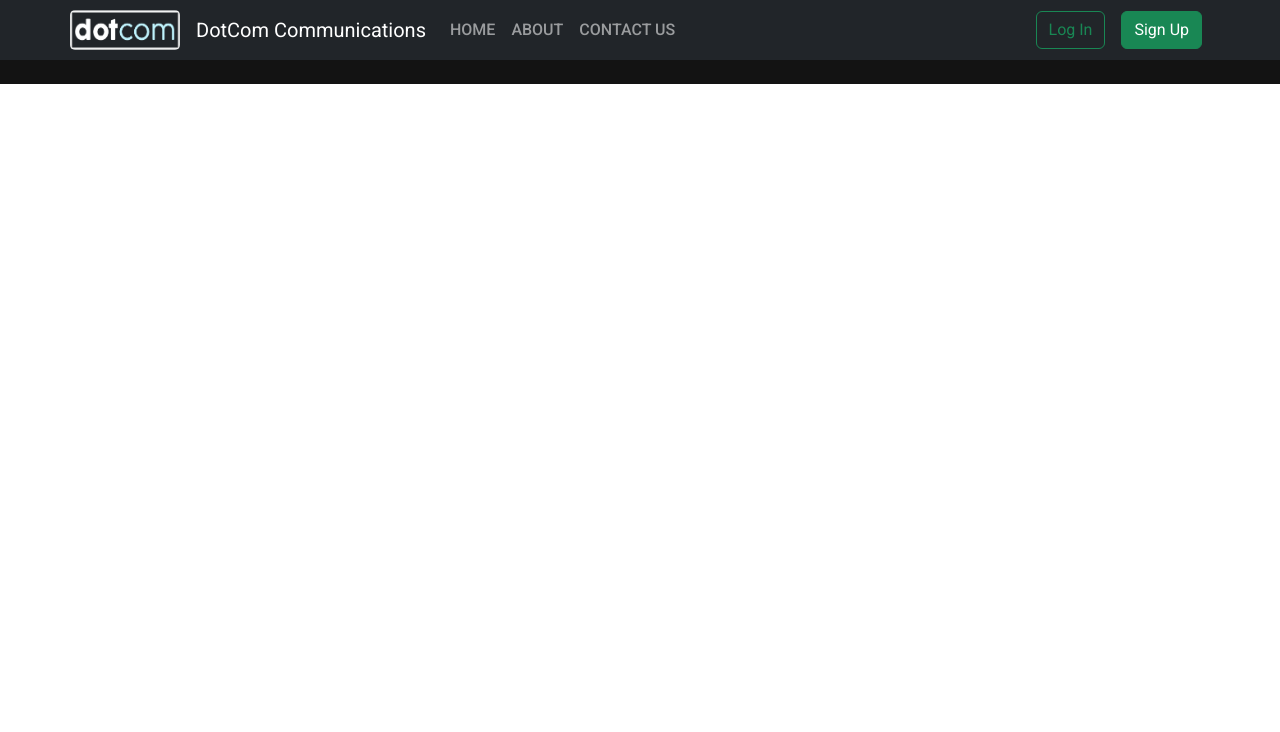
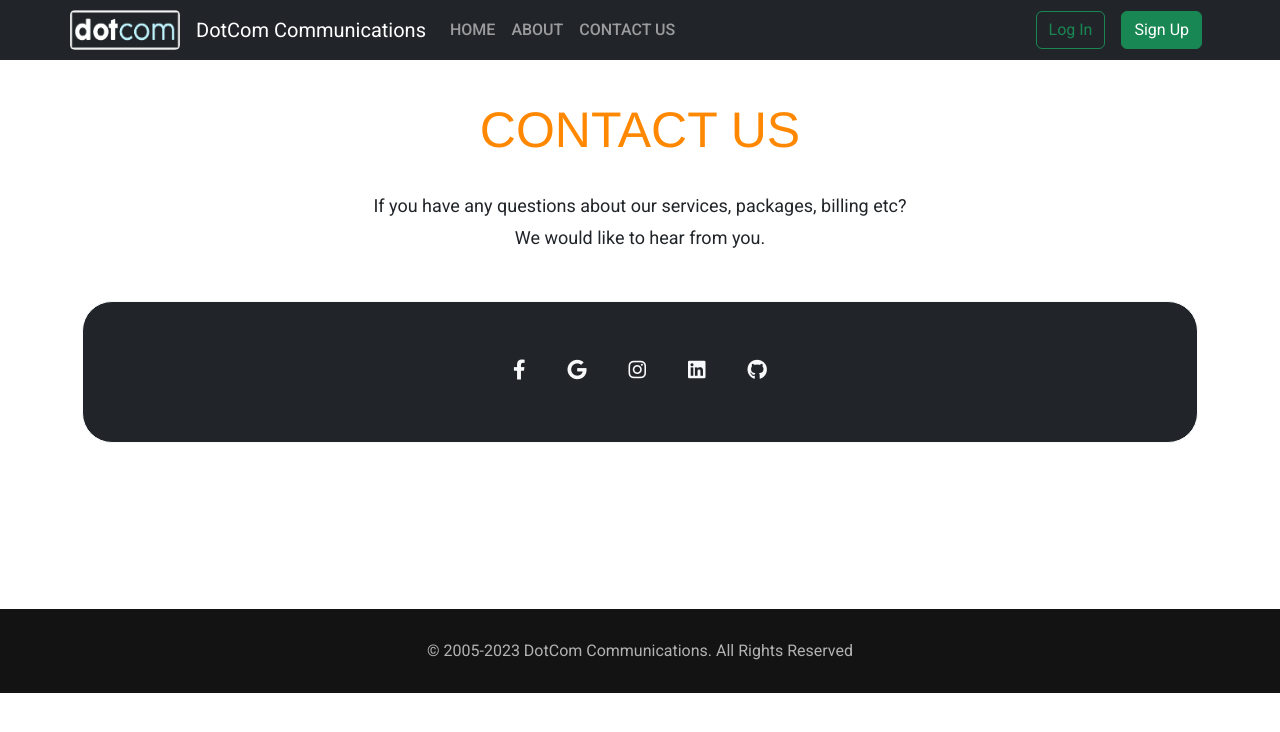
Before and after one commit to Mubassim-Khan/Landing---Login-Page, a React (Create React App) app: page /contact in a window 1280 px wide. Shown: the top 732 px of the page. Built offline with nearby package versions, Linux system fonts and the light colour scheme.

Commit message:
Added Contact component -> Website almost complete

```diff
--- a/src/App.css
+++ b/src/App.css
@@ -240,8 +240,46 @@ ul {
   padding: 30px 0;
 }
 
-.content-navbar{
+.content-navbar {
   text-transform: uppercase;
   display: block;
   font-weight: 500;
 }
+
+.section-wrapper {
+  font-size: 1rem;
+  font-weight: 400;
+  line-height: 1.5;
+  color: #212529;
+  box-sizing: border-box;
+  margin: 0;
+  border: none;
+  position: relative;
+  background-color: #f6f6f6;
+  padding: 150px 0;
+}
+
+.section-heading strong {
+  color: #f80;
+}
+
+.page-heading--contact {
+  margin-bottom: 50px;
+}
+
+.page-heading{
+  padding: 100px 0;
+}
+
+.page-heading-title{
+  color: #f80;
+  text-transform: uppercase;
+  font-size: 50px;
+  margin-bottom: 30px;
+  font-family: Roboto Slab,Helvetica,Arial,sans-serif;
+}
+
+.page-heading-text{
+  font-size: 18px;
+  margin-bottom: 15px;
+}
--- a/src/App.js
+++ b/src/App.js
@@ -1,13 +1,14 @@
 import './App.css';
 import LandingPage from './Components/LandingPage';
+import Navbar from './Components/Navbar';
+import About from './Components/About';
+import Footer from './Components/Footer';
+import Contact from './Components/Contact';
 import {
   BrowserRouter,
   Route,
   Routes
 } from 'react-router-dom';
-import Navbar from './Components/Navbar';
-import About from './Components/About';
-import Footer from './Components/Footer';
 
 function App() {
   return (
@@ -17,6 +18,7 @@ function App() {
         <Routes>
           <Route exact path='/' element={<LandingPage />}></Route>
           <Route exact path='/about' element={<About />}></Route>
+          <Route exact path='/contact' element={<Contact />}></Route>
         </Routes>
         <Footer />
       </BrowserRouter>
--- a/src/Components/About.js
+++ b/src/Components/About.js
@@ -2,25 +2,23 @@ import React from 'react'
 
 export default function About() {
   return (
-    <div className='container'>
-        <section className="section-wrapper section-wrapper--gray section-about">
+	<section className="section-wrapper section-wrapper--gray section-about">
 		<div className="container">
 			<div className="row">
 				<div className="col-md-6">
 					<h1 className="section-heading">
-						<span>About <strong>Connect</strong></span>
+						<span>About <strong>DotCom</strong></span>
 					</h1>
 					<div className="section-description">
-						<p>Connect Communications was established in 2005 and we are the largest Internet &amp; Data Service Provider in Karachi. We offer various services to the corporate and consumer sectors.</p>
-						<p>Connect Communications is not only a name or a company. It is a passion, a desire to grow, serve and excel. It's success story is carved by untiring hard work, dedication and adherence of its team members to its cause. For our clients Connect Communications is a name which stands for its commitment, customer care, integrity, product knowledge, trouble free services and competitive prices.</p>
+						<p>DotCom Communications was established in 2005 and we are the largest Internet &amp; Data Service Provider in Karachi. We offer various services to the corporate and consumer sectors.</p>
+						<p>DotCom Communications is not only a name or a company. It is a passion, a desire to grow, serve and excel. It's success story is carved by untiring hard work, dedication and adherence of its team members to its cause. For our clients DotCom Communications is a name which stands for its commitment, customer care, integrity, product knowledge, trouble free services and competitive prices.</p>
 					</div>
 				</div>
 				<div className="col-md-6">
-					<img src="https://www.connect.net.pk/assets/application/public/images/page/img-about.webp" className="img-fluid img-thumbnail" alt="About Connect" title="About Connect"/>
+					<img src="https://www.connect.net.pk/assets/application/public/images/page/img-about.webp" className="img-fluid img-thumbnail" alt="About DotCom" title="About DotCom"/>
 				</div>
 			</div>
 		</div>
 	</section>
-    </div>
   )
 }
--- a/src/Components/Carousel.js
+++ b/src/Components/Carousel.js
@@ -3,9 +3,6 @@ import React from 'react'
 export default function Carousel() {
     return (
         <>
-            {/* <div className="container d-flex">
-                <h2 className='d-none d-md-block'>Website</h2>
-            </div> */}
             <div id="carouselExampleFade" className="carousel slide carousel-fade my-2" data-bs-ride="carousel">
                 <div className="carousel-indicators">
                     <button type="button" data-bs-target="#carouselExampleFade" data-bs-slide-to="0" className="active" aria-current="true" aria-label="Slide 1"></button>
--- /dev/null
+++ b/src/Components/Contact.js
@@ -0,0 +1,80 @@
+import React from 'react'
+
+export default function Contact() {
+    return (
+        <>
+            <div className="page-heading page-heading--contact text-center text--black">
+                <h1 className="page-heading-title text--orange">Contact Us</h1>
+                <p className="page-heading-text">If you have any questions about our services, packages, billing etc? <br/>We would like to hear from you.</p>
+            {/* Card */}
+            <div className="container text-center" style={{ color: "white" }}>
+                <div className="card border-light text-bg-dark mb-3 mt-5" style={{borderRadius: "30px"}}>
+                    <div className="card-body">
+                        <div className="container pt-1">
+                            <section className="mb-2">
+                                {/* Facebook */}
+                                <a
+                                    className="btn btn-link btn-floating btn-lg text-light m-1"
+                                    href="https://www.facebook.com/mubassimahmed.khan.7/"
+                                    role="button"
+                                    rel="noopener noreferrer"
+                                    target="_blank"
+                                    title="Facebook"
+                                    data-mdb-ripple-color="dark"
+                                ><i className="fab fa-facebook-f"></i
+                                ></a>
+                                {/* Google */}
+                                <a
+                                    className="btn btn-link btn-floating btn-lg text-light m-1"
+                                    href="mailto:mubassimkhan@gmail.com"
+                                    role="button"
+                                    rel="noopener noreferrer"
+                                    target="_blank"
+                                    title="Google Mail"
+                                    data-mdb-ripple-color="dark"
+                                ><i className="fab fa-google"></i
+                                ></a>
+                                {/* Instagram */}
+                                <a
+                                    className="btn btn-link btn-floating btn-lg text-light m-1"
+                                    href="https://www.instagram.com/mubassimkhan_08/?utm_source=qr&igshid=MzNlNGNkZWQ4Mg%3D%3D"
+                                    role="button"
+                                    rel="noopener noreferrer"
+                                    target="_blank"
+                                    title="Instagram"
+                                    data-mdb-ripple-color="dark"
+                                ><i className="fab fa-instagram"></i
+                                ></a>
+                                {/* LinkedIn */}
+                                <a
+                                    className="btn btn-link btn-floating btn-lg text-light m-1"
+                                    href="https://www.linkedin.com/in/mubassim-ahmed-khan/"
+                                    role="button"
+                                    rel="noopener noreferrer"
+                                    target="_blank"
+                                    title="LinkedIn"
+                                    data-mdb-ripple-color="dark"
+                                ><i className="fab fa-linkedin"></i
+                                ></a>
+                                {/* Github */}
+                                <a
+                                    className="btn btn-link btn-floating btn-lg text-light m-1"
+                                    href="https://www.github.com/Mubassim-Khan"
+                                    rel="noopener noreferrer"
+                                    target="_blank"
+                                    title="Github"
+                                    role="button"
+                                    data-mdb-ripple-color="dark"
+                                ><i className="fab fa-github"></i
+                                ></a>
+                            </section>
+                        </div>
+
+                    </div>
+                </div>
+            </div>
+            </div>
+
+        </>
+    )
+}
```
Also changed, not shown: 1 other file (tests, documents, lock files or other folders).
